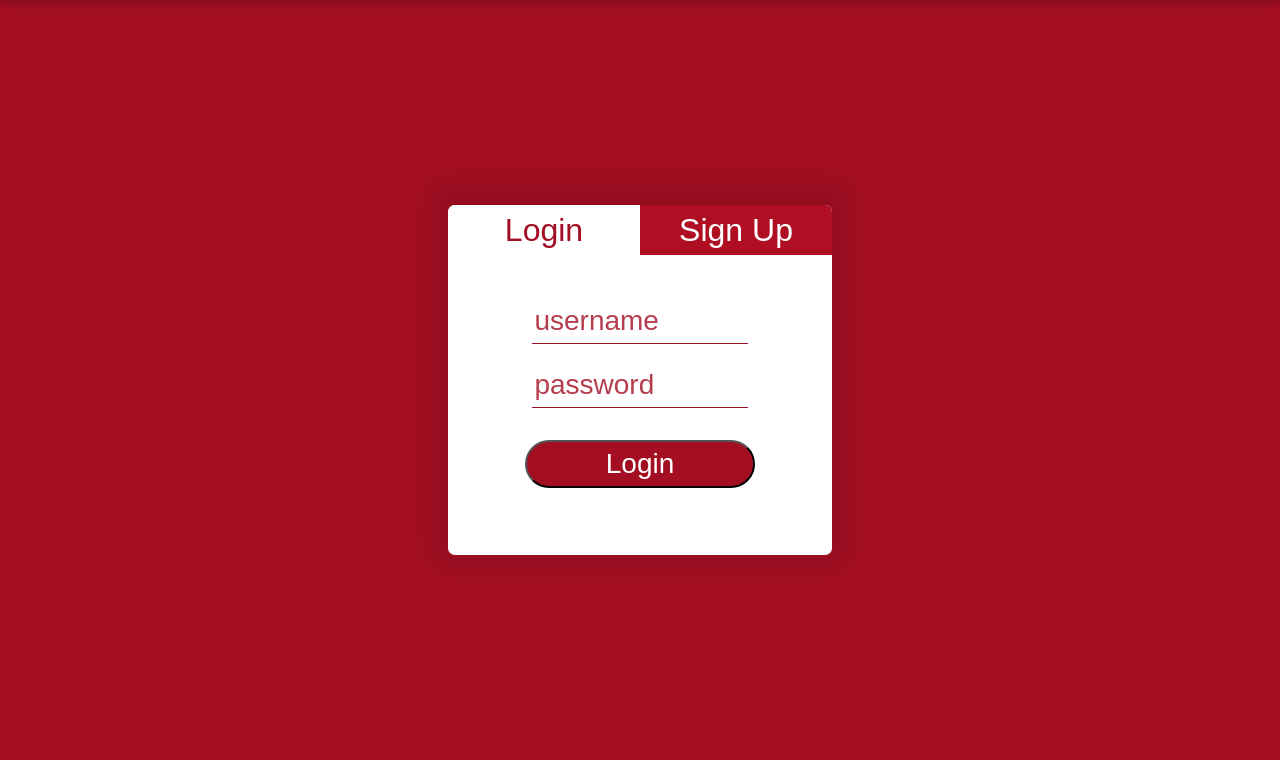
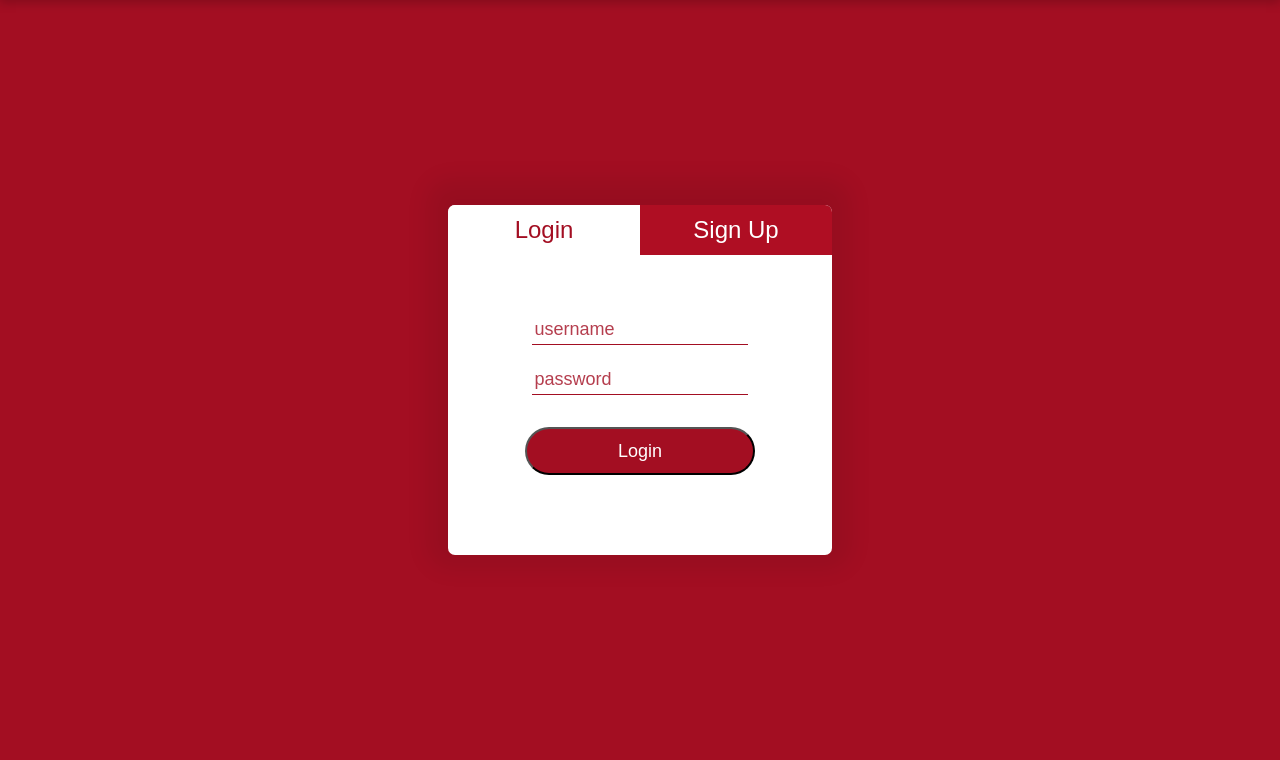
Before and after one commit to EricPatel/Autograder, a Flask app: page /login in a window 1280 px wide. Shown: the part 40-800 px from the top of the page. Run offline with Flask 2, Linux system fonts and the light colour scheme.

Commit message:
Updated CSS

```diff
--- a/webApp/static/styles/style.css
+++ b/webApp/static/styles/style.css
@@ -162,9 +162,9 @@ h1{
     padding-top: 20px;
     display: block;
     width: 55%;
-    height: 42px;
+    height: 28px;
     margin: auto;
-    font-size: 28px;
+    font-size: 18px;
 }
 
 .inputText:focus{
@@ -176,12 +176,12 @@ h1{
     color: #a30e22;
     border: none;
     border-bottom: 1px solid #a30e22;
-    padding-top: 5px;
+    padding-top: 15px;
     display: block;
     width: 55%;
-    height: 42px;
+    height: 32px;
     margin: auto;
-    font-size: 28px;
+    font-size: 18px;
 }
 
 .inputTextS:focus{
@@ -196,7 +196,7 @@ h1{
   background-color: #af0e23;
   color: #fff;
   border: none;
-  font-size: 32px;
+  font-size: 24px;
   outline: none;
   margin-bottom: 0px;
 }
@@ -224,7 +224,7 @@ h1{
 }
 
 .button{
-  font-size: 28px;
+  font-size: 18px;
   border-radius: 24px;
   background-color: #a30e22;
   color: #fff;
@@ -239,7 +239,7 @@ h1{
 }
 
 .buttonS{
-  font-size: 28px;
+  font-size: 18px;
   border-radius: 24px;
   background-color: #a30e22;
   color: #fff;
@@ -254,11 +254,11 @@ h1{
 }
 
 #username1{
-  padding-top: 45px;
+  padding-top: 60px;
 }
 
 #username2{
-  padding-top: 15px;
+  padding-top: 20px;
 }
 
 @media screen and (max-width: 699px) {
```
